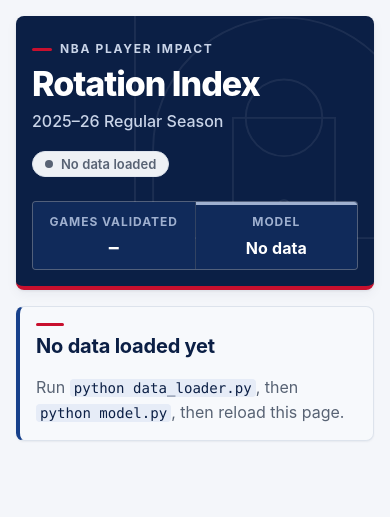
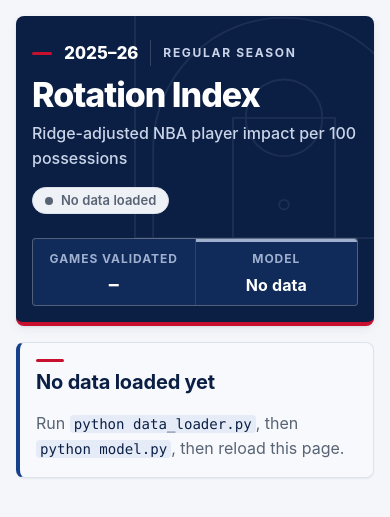
Before and after one commit to RohinCodes15/Rotation-Index, a Flask app: page / in a window 390 px wide. Shown: the top 517 px of the page. Run offline with Flask 3, Linux system fonts and the light colour scheme.

Commit message:
Give the header a season line, product subtitle and banner role
The season becomes the masthead's top line (bold year, hairline, season
type) in place of the generic kicker, and the subtitle now says what the
product is: ridge-adjusted NBA player impact per 100 possessions. The
header moves out of main so it is the page banner landmark; header and
main share one centered width and gutter token on desktop and mobile.

```diff
--- a/static/style.css
+++ b/static/style.css
@@ -68,7 +68,8 @@
     --s7: 48px;
 
     /* Widths, shape and depth */
-    --page-width: 1200px;
+    --page-width: 1152px;
+    --gutter: var(--s5);
     --measure: 75ch;
     --radius-sm: 4px;
     --radius: 8px;
@@ -91,14 +92,19 @@ body {
     text-rendering: optimizeLegibility;
 }
 
+/* Page shell: the banner and main share one centered width with a fixed gutter. */
+.masthead,
+main {
+    width: min(100% - 2 * var(--gutter), var(--page-width));
+    margin-inline: auto;
+}
+
 /* Page grid: one readable column of panels with a shared gap. */
 main {
     display: grid;
     grid-template-columns: minmax(0, 1fr);
     gap: var(--s5);
-    max-width: var(--page-width);
-    margin: 0 auto;
-    padding: var(--s5) var(--s5) var(--s7);
+    padding: var(--s5) 0 var(--s7);
 }
 
 /* Typography hierarchy */
@@ -186,6 +192,7 @@ code {
     grid-template-columns: minmax(0, 1fr) auto;
     align-items: end;
     gap: var(--s5) var(--s6);
+    margin-top: var(--s5);
     padding: var(--s6) var(--s6) var(--s5);
     overflow: hidden;
     color: var(--white);
@@ -219,11 +226,13 @@ code {
     overflow-wrap: anywhere;
 }
 
-.masthead-kicker {
+/* Season line: red tick, the season as a bold figure, a hairline, then the season type in caps. */
+.masthead-season {
     display: flex;
+    flex-wrap: wrap;
     align-items: center;
-    gap: var(--s2);
-    margin: 0 0 var(--s2);
+    gap: var(--s1) var(--s3);
+    margin: 0 0 var(--s3);
     color: var(--on-navy);
     font-size: var(--text-xs);
     font-weight: 700;
@@ -231,12 +240,22 @@ code {
     text-transform: uppercase;
 }
 
-.masthead-kicker::before {
+.masthead-season::before {
     content: "";
     width: 20px;
     height: 3px;
     background: var(--red-600);
     border-radius: var(--radius-pill);
+}
+
+.masthead-season strong {
+    padding-right: var(--s3);
+    color: var(--white);
+    border-right: 1px solid var(--hairline);
+    font-size: var(--text-md);
+    font-weight: 800;
+    letter-spacing: 0;
+    font-variant-numeric: tabular-nums;
 }
 
 .masthead h1 {
@@ -1093,11 +1112,12 @@ summary:hover {
     /* Body text steps up to 16px on phones. */
     :root {
         --text-base: 16px;
+        --gutter: var(--s4);
     }
 
     main {
         gap: var(--s4);
-        padding: var(--s4) var(--s4) var(--s6);
+        padding: var(--s4) 0 var(--s6);
     }
 
     main > section {
@@ -1105,6 +1125,7 @@ summary:hover {
     }
 
     .masthead {
+        margin-top: var(--s4);
         padding: var(--s5) var(--s4) var(--s4);
     }
 
--- a/templates/index.html
+++ b/templates/index.html
@@ -7,7 +7,6 @@
     <link rel="stylesheet" href="{{ url_for('static', filename='style.css') }}">
 </head>
 <body>
-    <main>
     {# Header badge mirrors the notice/estimate branches below; it adds no new state. #}
     {% if status %}{% set badge = ("muted", "Lineup-total data · " ~ status.games_used ~ " of " ~ status.games_in_season ~ " games") %}
     {% elif not audit %}{% set badge = ("muted", "No data loaded") %}
@@ -42,9 +41,9 @@
             </g>
         </svg>
         <div class="masthead-brand">
-                <p class="masthead-kicker">NBA player impact</p>
+            <p class="masthead-season"><strong>{{ season }}</strong> {{ season_type }}</p>
             <h1>Rotation Index</h1>
-                <p class="subtitle">{{ season }} {{ season_type }}</p>
+            <p class="subtitle">Ridge-adjusted NBA player impact per 100 possessions</p>
             <span class="badge badge-{{ badge[0] }}">{{ badge[1] }}</span>
         </div>
         <dl class="scoreboard" aria-label="Season status">
@@ -60,6 +59,7 @@
             </div>
         </dl>
     </header>
+    <main>
 
         {% if audit %}
         {% macro n(value) %}{{ "{:,}".format(value) if value is number else "not recorded" }}{% endmacro %}
```
Lines whose indentation alone changed are shown as unchanged.
